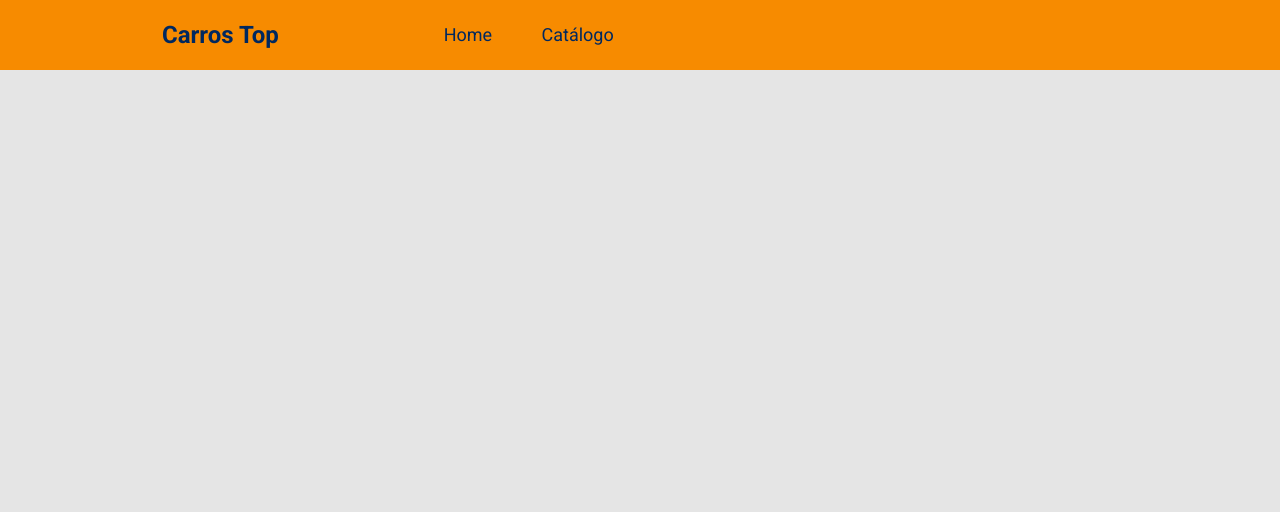
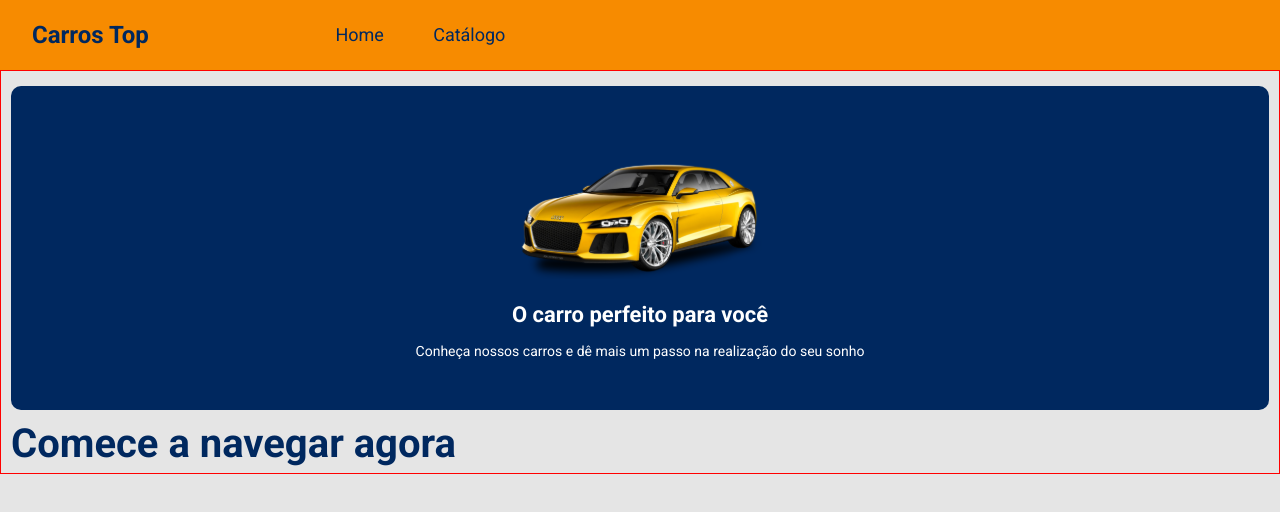
Before and after one commit to Leandromalmsteen/bds07, a React (Create React App) app: page / in a window 1280 px wide. Shown: the top 512 px of the page. Built offline with nearby package versions, Linux system fonts and the light colour scheme.

Commit message:
Estilização da home

```diff
--- a/src/App.tsx
+++ b/src/App.tsx
@@ -1,10 +1,10 @@
 import './assets/styles/custom.scss';
 import './App.css';
-import Navbar from 'components/Navbar';
+import Home from 'pages/Home';
 
 const App = () => {
   return (
-    <Navbar />
+    <Home />
   );
 };
 
--- a/src/components/Navbar/index.tsx
+++ b/src/components/Navbar/index.tsx
@@ -21,7 +21,7 @@ const Navbar = () => {
           <span className="navbar-toggler-icon"></span>
         </button>
 
-        <div className="collapse navbar-collapse" id='carros-top-navbar'>
+        <div className="collapse navbar-collapse" id="carros-top-navbar">
           <ul className="navbar-nav offset-md-2 main-menu">
             <li>
               <a href="link">Home</a>
--- a/src/components/Navbar/styles.css
+++ b/src/components/Navbar/styles.css
@@ -1,6 +1,6 @@
 .main-nav {
-    padding-left: 150px;
-    min-height: 70px;;
+    padding-left: 20px;
+    min-height: 70px;
 }
 
 .nav-logo-text, .nav-logo-text:hover {
--- /dev/null
+++ b/src/pages/Home/index.tsx
@@ -0,0 +1,26 @@
+import { ReactComponent as MainImage } from 'assets/images/car-header 1.svg';
+import Navbar from 'components/Navbar';
+import './styles.css';
+
+const Home = () => {
+  return (
+    <>
+      <Navbar />
+      <div className="home-container">
+        <div className="home-card">
+          <div className="home-image-container">
+            <MainImage />
+                      <h2>O carro perfeito para você</h2>
+                      <h6>Conheça nossos carros e dê mais um passo na realização do seu sonho</h6>
+          </div>
+
+          <div className="home-content-container">
+            <h1>Comece a navegar agora</h1>
+          </div>
+        </div>
+      </div>
+    </>
+  );
+};
+
+export default Home;
--- /dev/null
+++ b/src/pages/Home/styles.css
@@ -0,0 +1,34 @@
+.home-container {
+  padding: 5px 10px;
+  font-size: 20px;
+  border: 1px solid red;
+}
+
+.home-image-container {
+  background-color: #00285f;
+  border-radius: 10px;
+  margin: 10px 0px;
+}
+
+.home-image-container svg {
+  width: 100%;
+  margin-top: 60px;
+}
+
+.home-image-container h2 {
+  color: #ffffff;
+  font-size: 22px;
+  font-style: normal;
+  font-weight: 700;
+  text-align: center;
+  padding: 10px 5px 10px 5px;
+}
+
+.home-image-container h6 {
+  color: #ffffff;
+  font-size: 14px;
+  font-style: normal;
+  font-weight: 400;
+  text-align: center;
+  padding: 5px 20px 50px 20px;
+}
```
Also changed, not shown: src/assets/images/car-header 1.svg (added).
